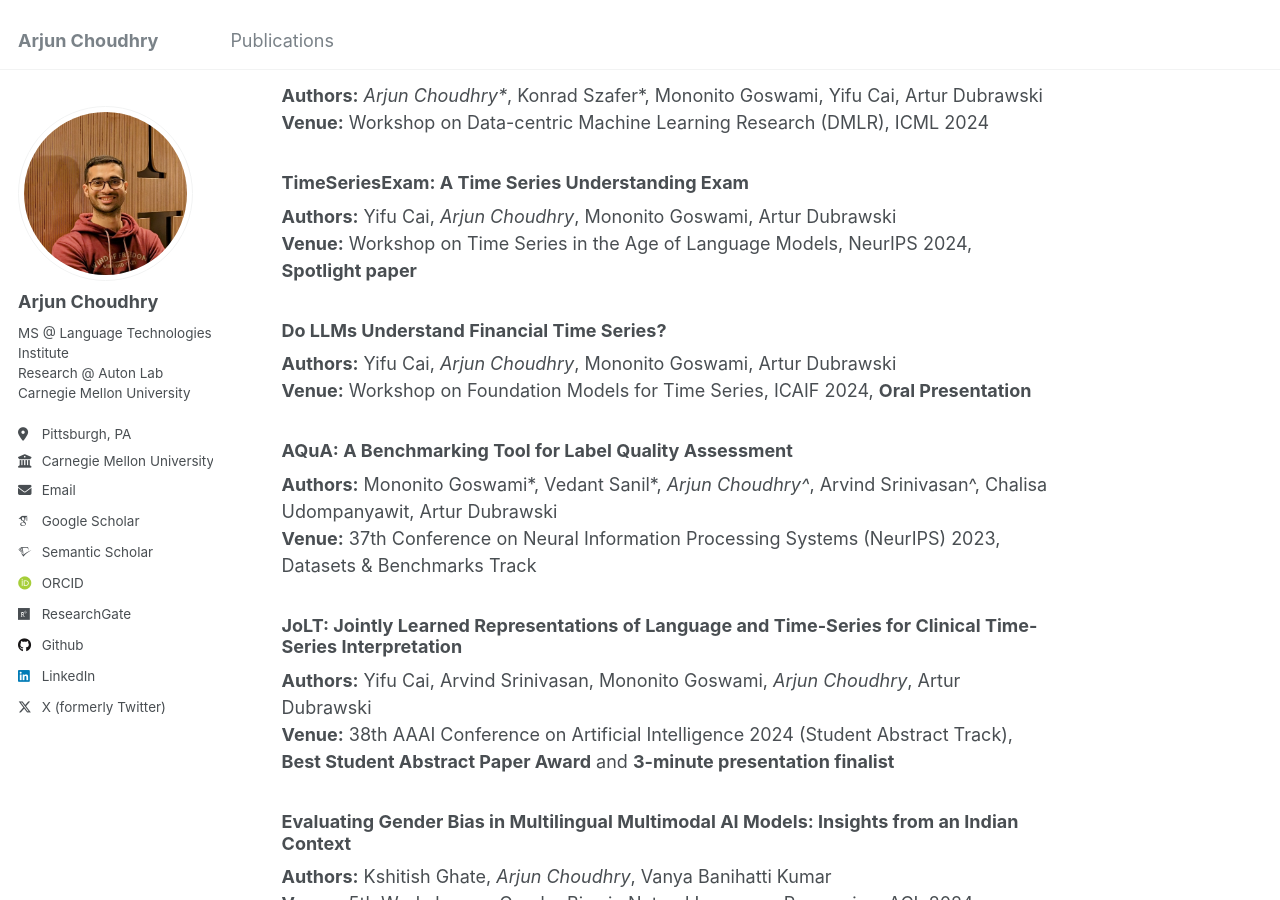
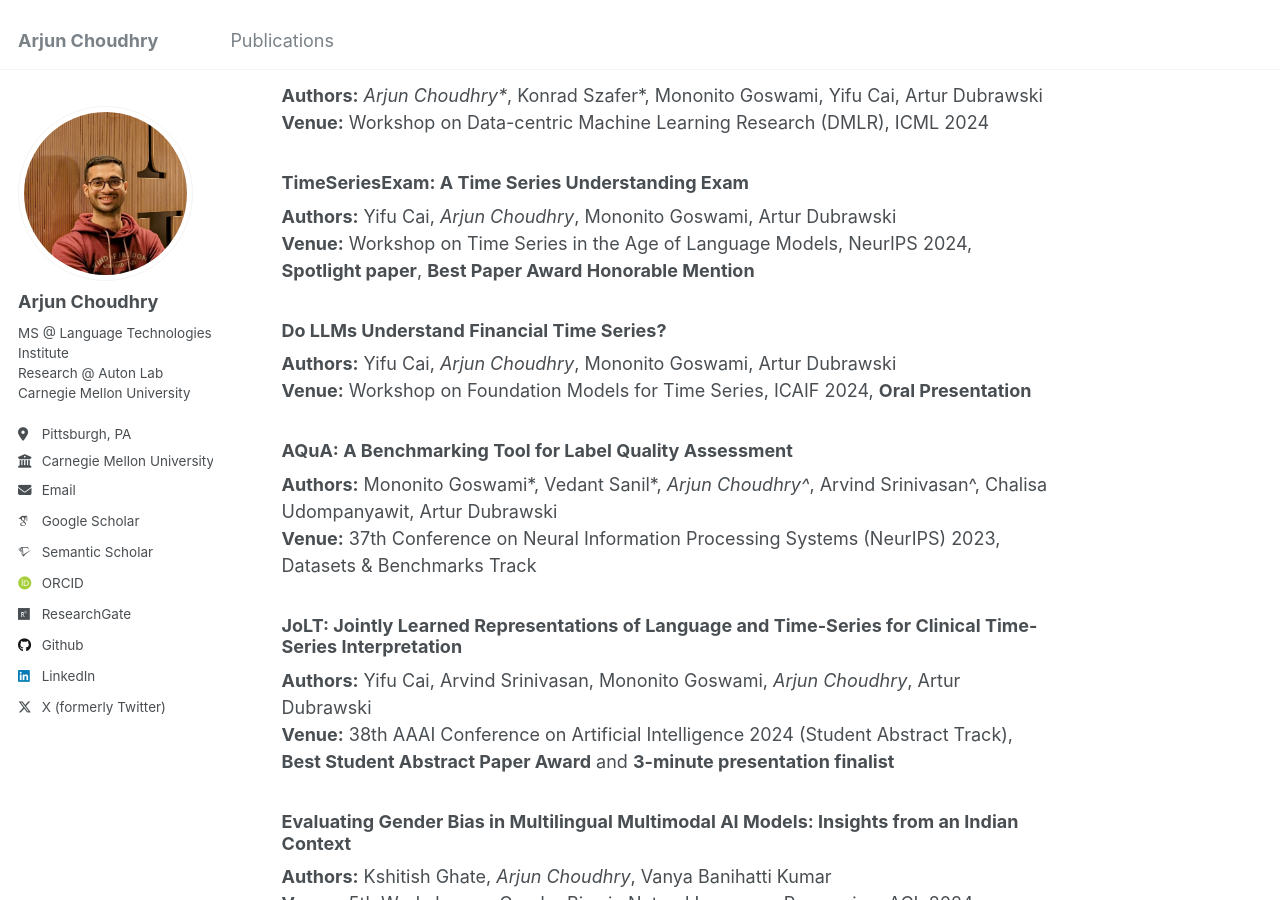
Before and after one commit to Arjun7m/arjun7m.github.io, a Jekyll site: the page built from _pages/publications_md.md, in a window 1280 px wide and 900 px high, scrolled down 461 px. Built offline with Jekyll 4.4.1, drawn with Linux system fonts in a browser that asks for light colours; some web fonts are replaced.

Commit message:
Update CV

```diff
--- a/_data/navigation.yml
+++ b/_data/navigation.yml
@@ -8,8 +8,8 @@ main:
   - title: "Publications"
     url: /publications_md/
 
-  # - title: "Talks"
-  #   url: /talks/
+  # - title: "Awards"
+  #   url: /awards_md/
 
   # - title: "Teaching"
   #   url: /teaching/
--- a/_pages/publications_md.md
+++ b/_pages/publications_md.md
@@ -23,7 +23,7 @@ _^ and * represent equal contribution._
 
 ### TimeSeriesExam: A Time Series Understanding Exam
 **Authors:** Yifu Cai, _Arjun Choudhry_, Mononito Goswami, Artur Dubrawski
-**Venue:** Workshop on Time Series in the Age of Language Models, NeurIPS 2024, **Spotlight paper**
+**Venue:** Workshop on Time Series in the Age of Language Models, NeurIPS 2024, **Spotlight paper**, **Best Paper Award Honorable Mention**
 
 ### Do LLMs Understand Financial Time Series?
 **Authors:** Yifu Cai, _Arjun Choudhry_, Mononito Goswami, Artur Dubrawski
```
Also changed, not shown: 1 other file.
